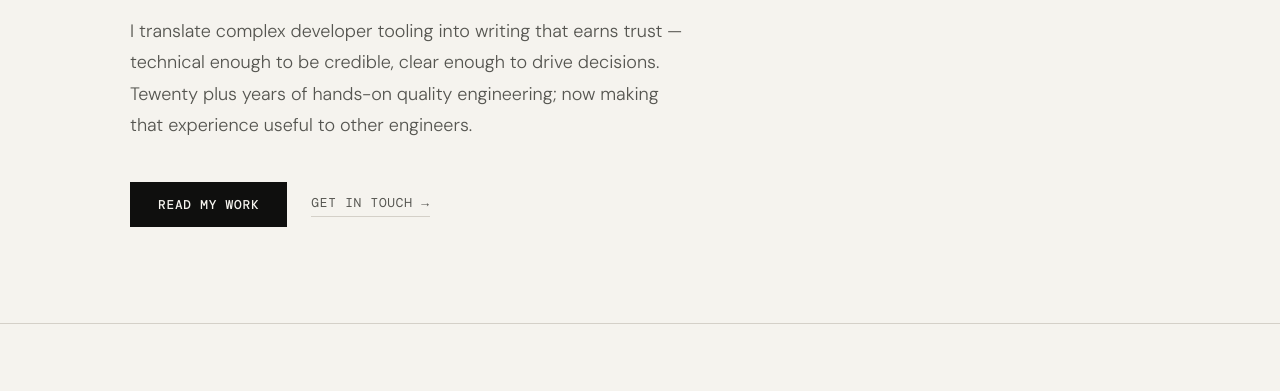
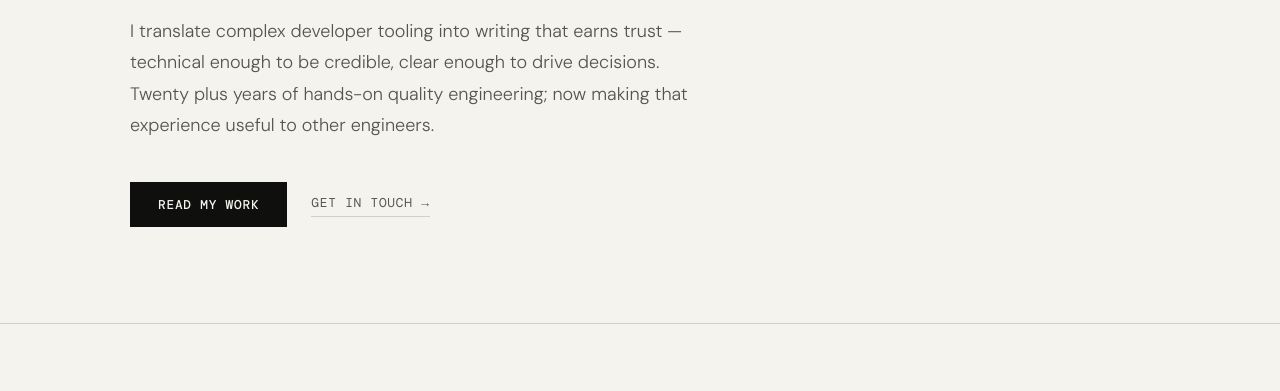
Before and after one commit to johngluck65/john.gluck.net, a plain HTML site: page index.html in a window 1280 px wide. Shown: the part 409-800 px from the top of the page. Drawn offline with nearby package versions, Linux system fonts and the light colour scheme.

Commit message:
Update index.html

```diff
--- a/index.html
+++ b/index.html
@@ -456,7 +456,7 @@
     <p class="hero-body">
       I translate complex developer tooling into writing that earns trust —
       technical enough to be credible, clear enough to drive decisions.
-      Tewenty plus years of hands-on quality engineering; now making that experience useful to other engineers.
+      Twenty plus years of hands-on quality engineering; now making that experience useful to other engineers.
     </p>
     <div class="hero-links">
       <a href="#writing" class="btn-primary">Read my work</a>
```
